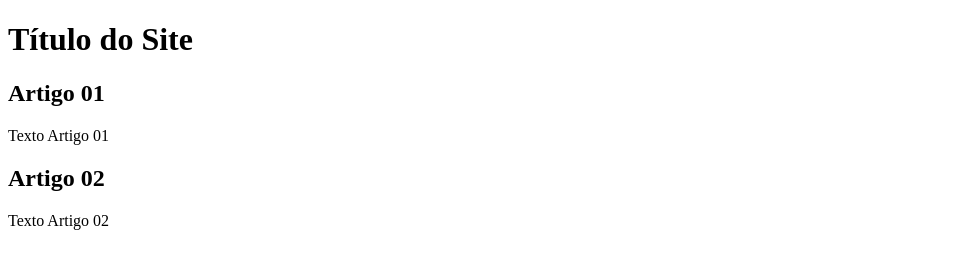
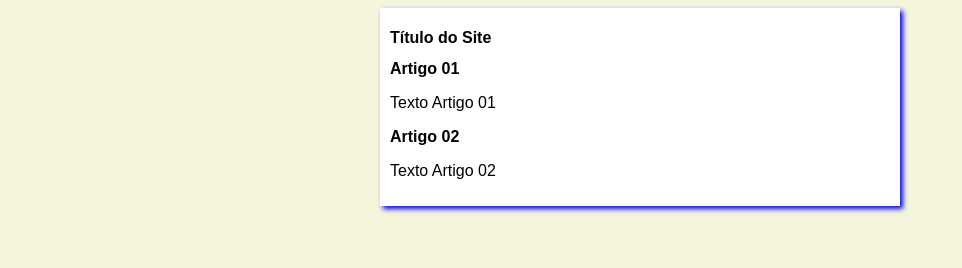
Before and after one commit to michelFB/PROJETO-GIT, a plain HTML site: page index.html in a window 1280 px wide. Shown: the whole page, without its empty margins (0-962 px from the left). Drawn offline with Linux system fonts and the light colour scheme.

Commit message:
versão 1.0 desing letras pretas

```diff
--- a/index.html
+++ b/index.html
@@ -4,6 +4,7 @@
      <meta charset="UTF-8">
      <meta name="viewport" content="width=device-width, initial-scale=1.0">
      <title>Título do site</title>
+     <link rel="stylesheet" href="style.css">
 </head>
 <body>
      <main>
--- /dev/null
+++ b/style.css
@@ -0,0 +1,17 @@
+* {
+     font-family: Arial, Helvetica, sans-serif;
+     font-size: 16px;
+     color: black;
+}
+
+body {
+     background-color: beige;
+}
+
+main {
+     background-color: white;
+     width: 500px;
+     margin: auto;
+     padding: 10px;
+     box-shadow: 3px 3px 5px blue;
+}
```
